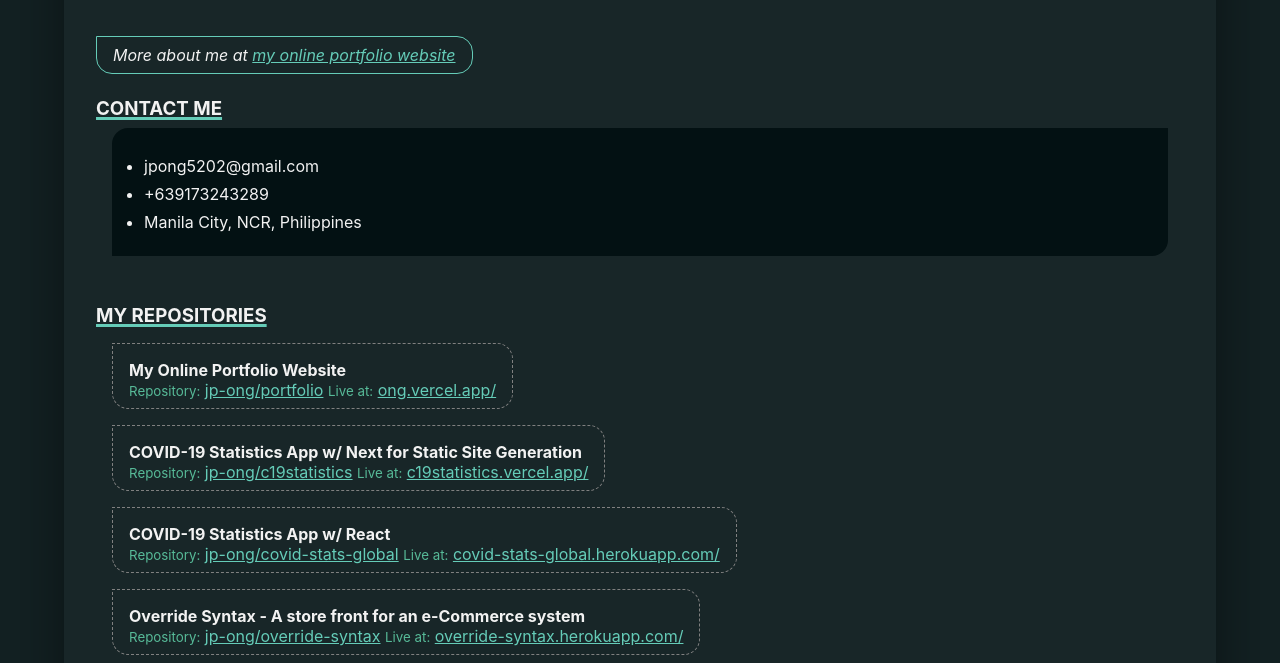
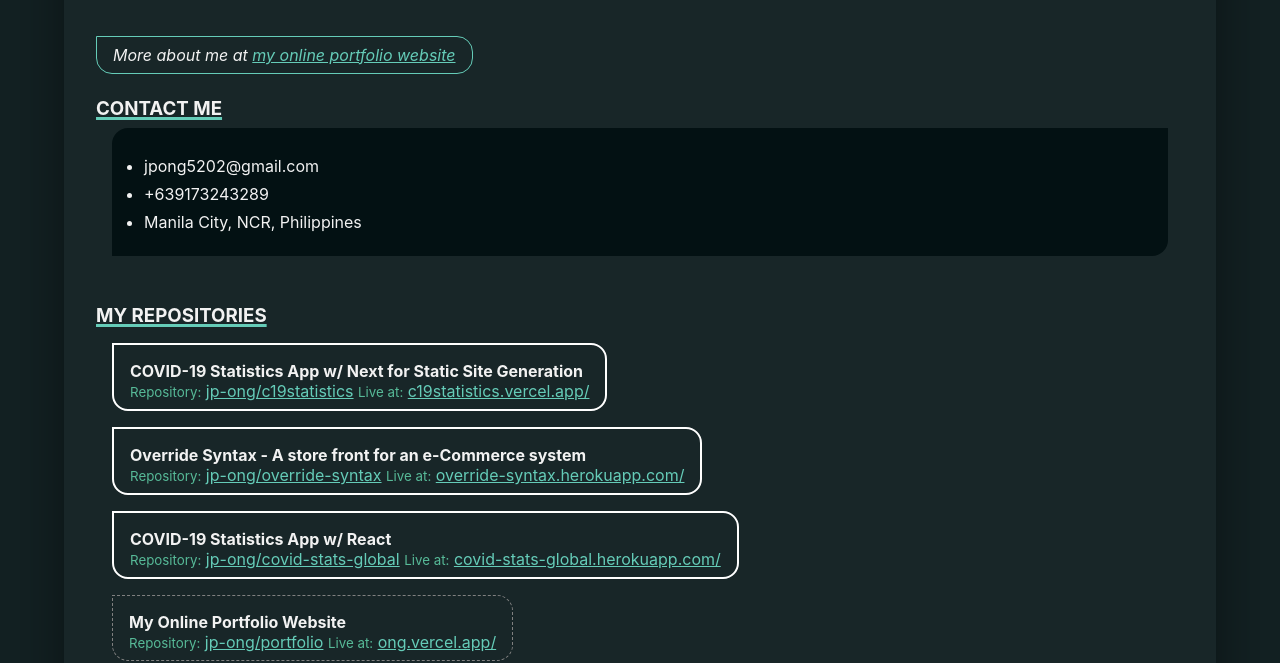
Before and after one commit to jp-ong/jp-ong.github.io, a plain HTML site: page index.html in a window 1280 px wide. Shown: the part 310-973 px from the top of the page. Drawn offline with Linux system fonts and the light colour scheme.

Commit message:
added starred repos style

```diff
--- a/index.html
+++ b/index.html
@@ -100,14 +100,30 @@
         margin: 0.5em 0;
         transition: 125ms;
       }
+      section#repos li.starred {
+        border: solid 2px #ffa;
+        animation: starring 1s ease-in-out infinite;
+      }
       section#repos li:hover {
-        border: solid 1px white;
+        border-color: white;
+        border-style: solid;
+        animation: none;
       }
       ul#contacts {
         background-color: #031113;
         padding: 1.75em 2em 1em;
         border-radius: 1em 0 1em 0;
         list-style: initial;
+      }
+      @keyframes starring {
+        0%,
+        100% {
+          border-color: #fff;
+        }
+        25%,
+        75% {
+          border-color: #ffa;
+        }
       }
     </style>
   </head>
@@ -139,24 +155,7 @@
         <section id="repos">
           <h3>My Repositories</h3>
           <ul>
-            <li>
-              <h4>My Online Portfolio Website</h4>
-              <small>Repository:</small>
-              <a
-                href="https://github.com/jp-ong/portfolio"
-                target="_blank"
-                rel="noopener noreferrer"
-                >jp-ong/portfolio</a
-              >
-              <small> Live at:</small>
-              <a
-                href="https://ong.vercel.app/"
-                target="_blank"
-                rel="noopener noreferrer"
-                >ong.vercel.app/</a
-              >
-            </li>
-            <li>
+            <li class="starred">
               <h4>
                 COVID-19 Statistics App w/ Next for Static Site Generation
               </h4>
@@ -175,7 +174,21 @@
                 >c19statistics.vercel.app/</a
               >
             </li>
-            <li>
+            <li class="starred">
+              <h4>Override Syntax - A store front for an e-Commerce system</h4>
+              <small>Repository:</small>
+              <a href="https://github.com/jp-ong/override-syntax"
+                >jp-ong/override-syntax</a
+              >
+              <small> Live at:</small>
+              <a
+                href="https://override-syntax.herokuapp.com/"
+                target="_blank"
+                rel="noopener noreferrer"
+                >override-syntax.herokuapp.com/</a
+              >
+            </li>
+            <li class="starred">
               <h4>COVID-19 Statistics App w/ React</h4>
               <small>Repository:</small>
               <a
@@ -193,17 +206,20 @@
               >
             </li>
             <li>
-              <h4>Override Syntax - A store front for an e-Commerce system</h4>
+              <h4>My Online Portfolio Website</h4>
               <small>Repository:</small>
-              <a href="https://github.com/jp-ong/override-syntax"
-                >jp-ong/override-syntax</a
+              <a
+                href="https://github.com/jp-ong/portfolio"
+                target="_blank"
+                rel="noopener noreferrer"
+                >jp-ong/portfolio</a
               >
               <small> Live at:</small>
               <a
-                href="https://override-syntax.herokuapp.com/"
+                href="https://ong.vercel.app/"
                 target="_blank"
                 rel="noopener noreferrer"
-                >override-syntax.herokuapp.com/</a
+                >ong.vercel.app/</a
               >
             </li>
             <li>
```
